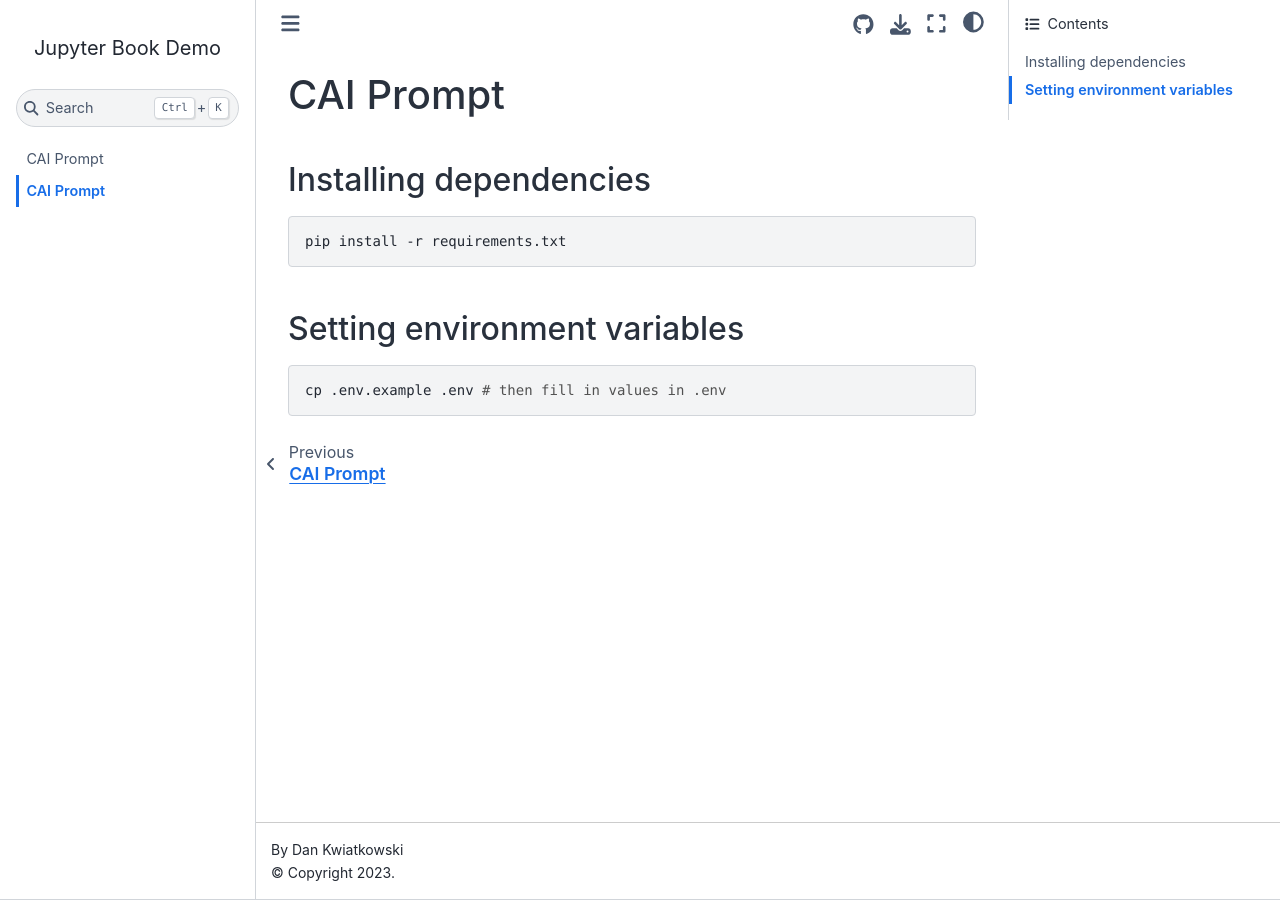
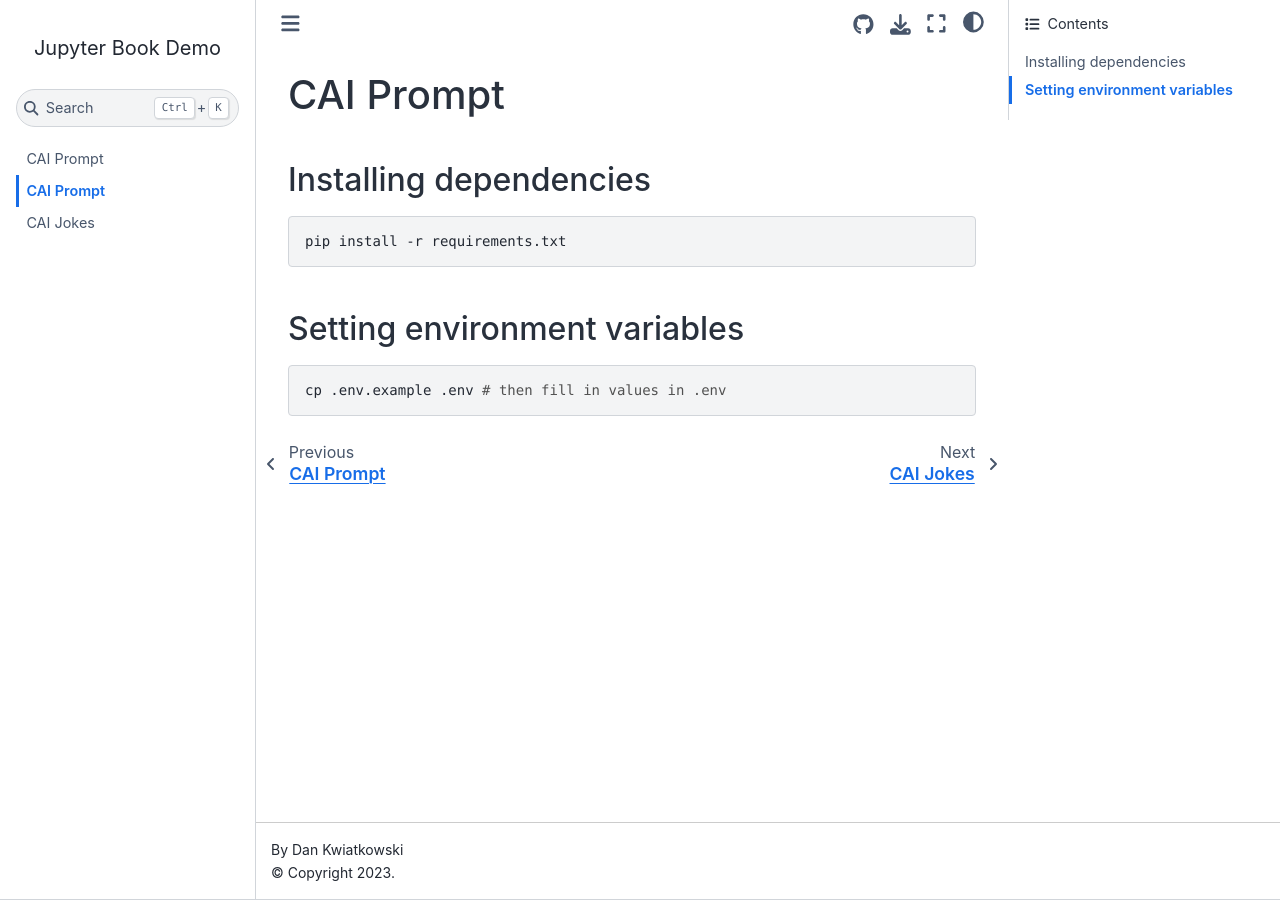
Before and after one commit to dan-kwiat/cai-prompt, a Jupyter Book: the page built from README.md, in a window 1280 px wide. Built offline with Jupyter Book 1.0.4 settings and Sphinx 7.4.7 and the Sphinx Book theme 1.1.4, drawn with Linux system fonts in a browser that asks for light colours; some of the changed lines change nothing that is shown.

Commit message:
feat(pages): add jokes

```diff
--- a/_config.yml
+++ b/_config.yml
@@ -8,7 +8,7 @@ author: Dan Kwiatkowski
 # Execute files that are missing at least one output
 # See https://jupyterbook.org/content/execute.html
 execute:
-  execute_notebooks: auto
+  execute_notebooks: "off"
 
 # Define the name of the latex output file for PDF builds
 latex:
--- a/_toc.yml
+++ b/_toc.yml
@@ -5,3 +5,4 @@ format: jb-book
 root: index
 chapters:
   - file: README
+  - file: jokes
```
Also changed, not shown: index.ipynb, jokes.ipynb (added).
